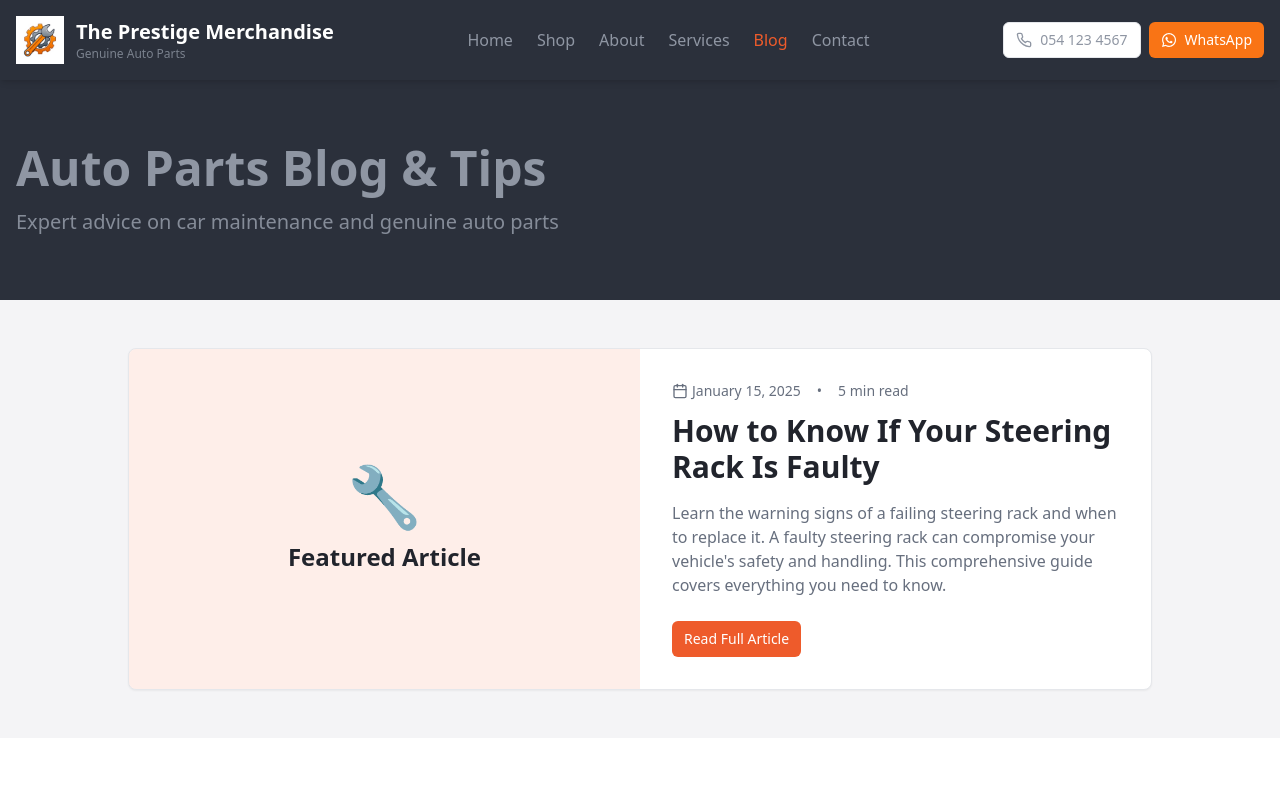
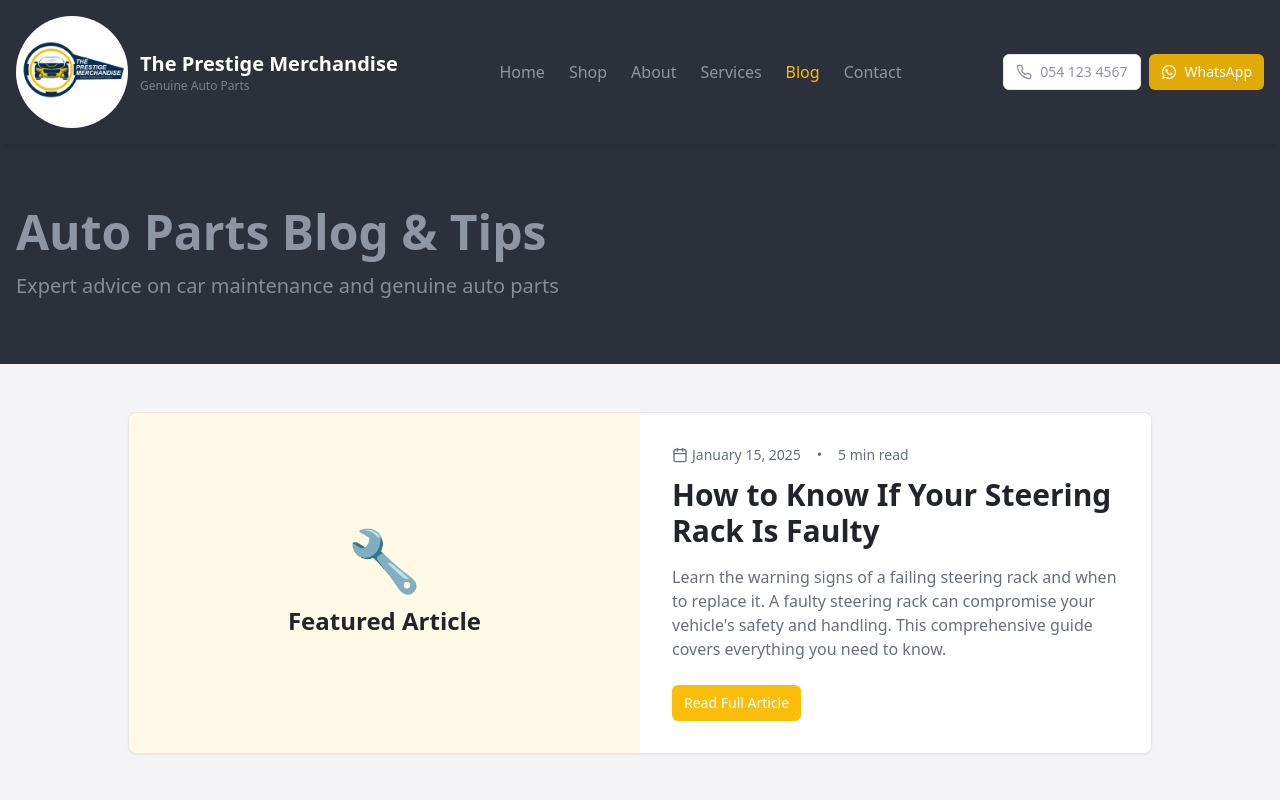
Before and after one commit to kobbycode/Prestige-Merchandise, a React (Vite) app: page /blog in a window 1280 px wide. Shown: the top 800 px of the page. Built offline with nearby package versions, Linux system fonts and the light colour scheme; the HTML template or start-up script is replaced by a standard one.

Commit message:
Update logo and branding colors

```diff
--- a/src/components/Header.tsx
+++ b/src/components/Header.tsx
@@ -24,7 +24,7 @@ const Header = () => {
         <div className="flex items-center justify-between">
           {/* Logo */}
           <Link to="/" className="flex items-center gap-3 hover:opacity-90 transition-opacity">
-            <img src={logo} alt="Prestige Merchandise" className="h-12 w-12" />
+            <img src={logo} alt="Prestige Merchandise" className="h-28 w-auto bg-white rounded-full p-1" />
             <div className="hidden sm:block">
               <h1 className="text-xl font-bold text-primary-foreground">The Prestige Merchandise</h1>
               <p className="text-xs text-secondary-foreground/80">Genuine Auto Parts</p>
@@ -37,8 +37,7 @@ const Header = () => {
               <Link
                 key={link.to}
                 to={link.to}
-                className={`font-medium transition-colors ${
-                  location.pathname === link.to
+                className={`font-medium transition-colors ${location.pathname === link.to
                   ? "text-primary"
                   : "text-secondary-foreground hover:text-primary"
                   }`}
@@ -85,8 +84,7 @@ const Header = () => {
               <Link
                 key={link.to}
                 to={link.to}
-                className={`block py-2 font-medium transition-colors ${
-                  location.pathname === link.to
+                className={`block py-2 font-medium transition-colors ${location.pathname === link.to
                   ? "text-primary"
                   : "text-secondary-foreground hover:text-primary"
                   }`}
--- a/src/index.css
+++ b/src/index.css
@@ -15,7 +15,7 @@
     --popover: 0 0% 100%;
     --popover-foreground: 220 15% 15%;
 
-    --primary: 15 85% 55%;
+    --primary: 45 96% 51%;
     --primary-foreground: 0 0% 100%;
 
     --secondary: 220 15% 20%;
@@ -24,7 +24,7 @@
     --muted: 220 10% 96%;
     --muted-foreground: 220 10% 45%;
 
-    --accent: 25 95% 53%;
+    --accent: 45 96% 45%;
     --accent-foreground: 0 0% 100%;
 
     --destructive: 0 84% 60%;
@@ -32,22 +32,22 @@
 
     --border: 220 13% 91%;
     --input: 220 13% 91%;
-    --ring: 15 85% 55%;
+    --ring: 45 96% 51%;
 
     --radius: 0.5rem;
 
-    --hero-gradient: linear-gradient(135deg, hsl(15 85% 55%), hsl(25 95% 53%));
+    --hero-gradient: linear-gradient(135deg, hsl(45 96% 51%), hsl(45 96% 45%));
     --card-shadow: 0 4px 20px -4px hsl(220 15% 15% / 0.1);
     --hover-shadow: 0 8px 30px -8px hsl(15 85% 55% / 0.3);
 
     --sidebar-background: 220 15% 20%;
     --sidebar-foreground: 0 0% 95%;
-    --sidebar-primary: 15 85% 55%;
+    --sidebar-primary: 45 96% 51%;
     --sidebar-primary-foreground: 0 0% 100%;
     --sidebar-accent: 220 15% 25%;
     --sidebar-accent-foreground: 0 0% 95%;
     --sidebar-border: 220 13% 30%;
-    --sidebar-ring: 15 85% 55%;
+    --sidebar-ring: 45 96% 51%;
   }
 
   .dark {
@@ -60,7 +60,7 @@
     --popover: 220 15% 12%;
     --popover-foreground: 0 0% 95%;
 
-    --primary: 15 85% 55%;
+    --primary: 45 96% 51%;
     --primary-foreground: 0 0% 100%;
 
     --secondary: 220 15% 20%;
@@ -69,7 +69,7 @@
     --muted: 220 15% 18%;
     --muted-foreground: 220 10% 60%;
 
-    --accent: 25 95% 53%;
+    --accent: 45 96% 45%;
     --accent-foreground: 0 0% 100%;
 
     --destructive: 0 62% 50%;
@@ -77,16 +77,16 @@
 
     --border: 220 15% 25%;
     --input: 220 15% 25%;
-    --ring: 15 85% 55%;
+    --ring: 45 96% 51%;
 
     --sidebar-background: 220 15% 8%;
     --sidebar-foreground: 0 0% 90%;
-    --sidebar-primary: 15 85% 55%;
+    --sidebar-primary: 45 96% 51%;
     --sidebar-primary-foreground: 0 0% 100%;
     --sidebar-accent: 220 15% 15%;
     --sidebar-accent-foreground: 0 0% 90%;
     --sidebar-border: 220 15% 20%;
-    --sidebar-ring: 15 85% 55%;
+    --sidebar-ring: 45 96% 51%;
   }
 }
 
```
Also changed, not shown: src/assets/logo.png, 1 other file (tests, documents, lock files or other folders). Lines whose indentation alone changed are shown as unchanged.
